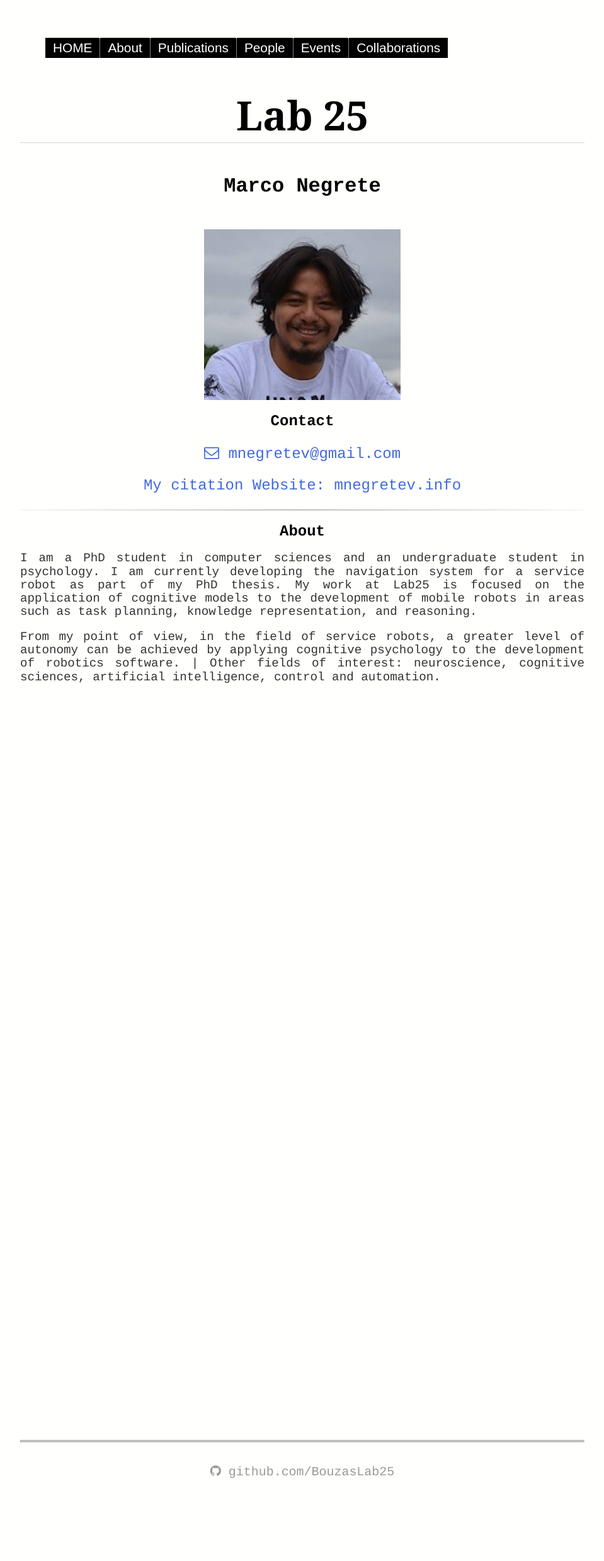
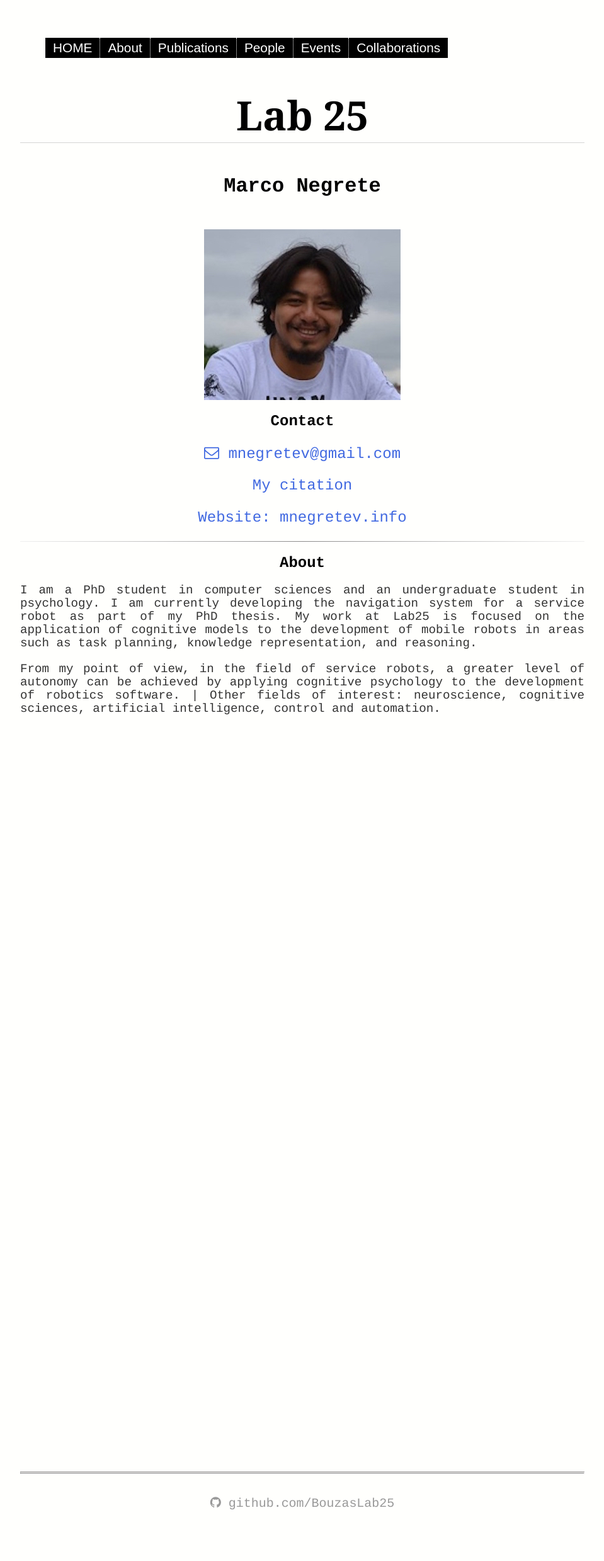
Before and after one commit to BouzasLab25/bouzaslab25.github.io, a Jekyll site: the page built from people/marco.html, in a window 1280 px wide. Shown: the whole page at 63% size, without its empty margins (160-1119 px from the left). Built offline with Jekyll 4.4.1, drawn with Linux system fonts in a browser that asks for light colours; before the commit the page ends 2428 px from its top, so only the background shows below that.

Commit message:
Update marco.html

```diff
--- a/people/marco.html
+++ b/people/marco.html
@@ -15,7 +15,8 @@ title: Lab25 Marco
  </p>
  <p>
  <a class='link' href=" https://scholar.google.com/citations?user=fS-wIi0AAAAJ&hl=es&oi=ao" target="_blank">
- My citation </a>
+	 My citation </a></p>
+<p>
  <a class='link' href=" http://mnegretev.info/" target="_blank"> Website: mnegretev.info</a>
 </p>
 
```
